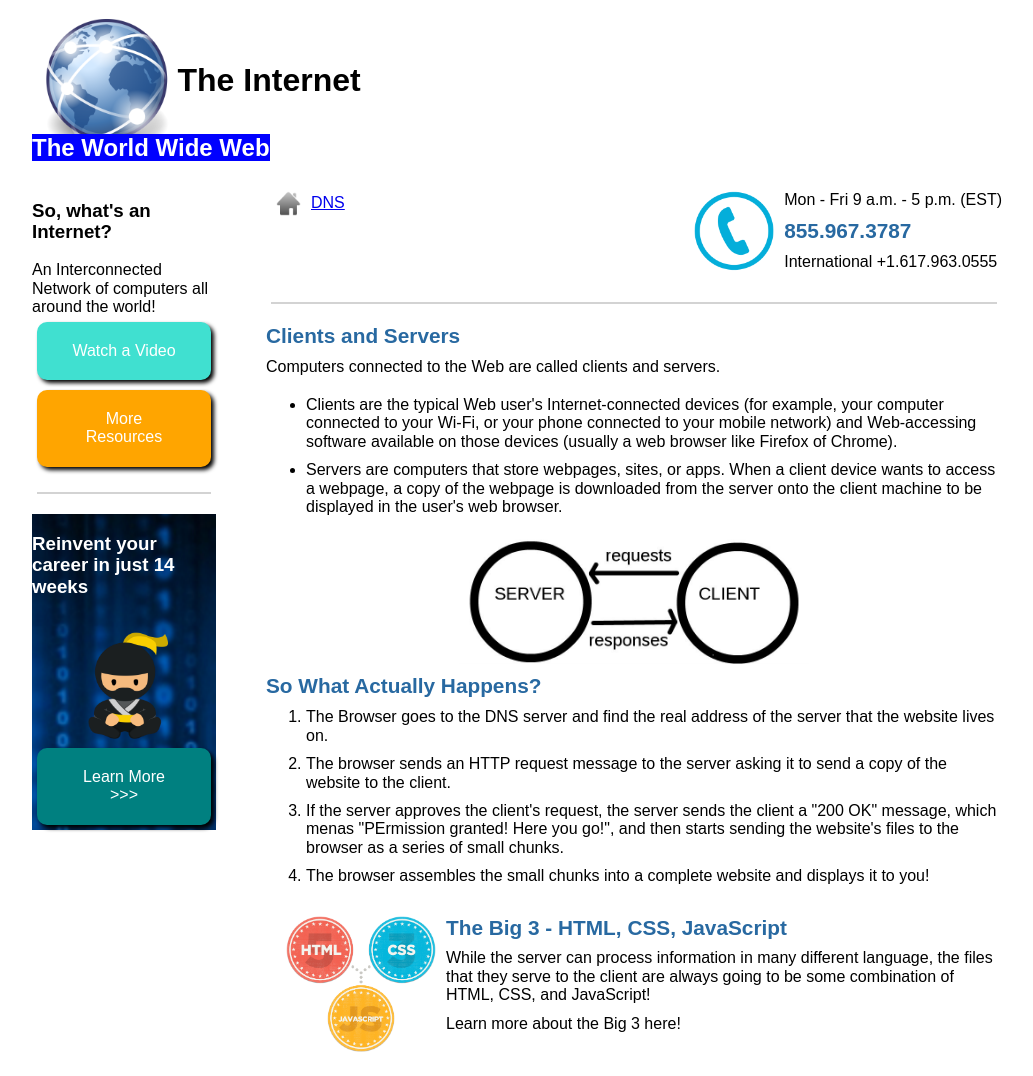
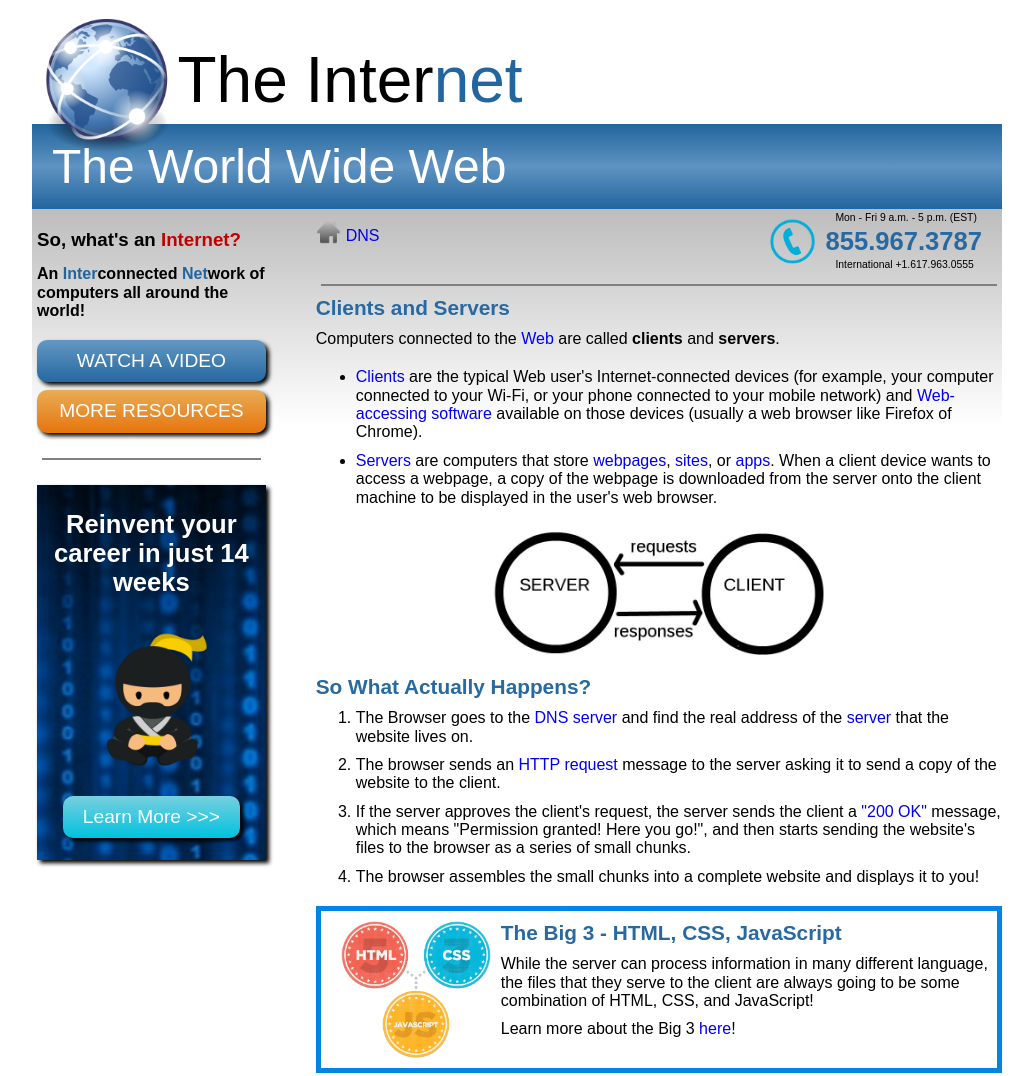
Before and after one commit to garrett-schmahl/project007.1-TheInternet, a plain HTML site: page index.html in a window 1280 px wide. Shown: the whole page, without its empty margins (123-1156 px from the left). Drawn offline with Linux system fonts and the light colour scheme.

Commit message:
finishing touches

```diff
--- a/css/style.css
+++ b/css/style.css
@@ -1,23 +1,20 @@
 /*global styles */
-/*margin editing done in normalize.css -gs*/
+/*see normalize.css -gs*/
 *{
   font-family: Arial, Helvetica, sans-serif;
-  /* outline-style: solid; /*TODO: add these to template*/
-  /* outline-width: 1px;
-  outline-color:red; */
 }
 hr{
   border-style:solid;
-  border-color:lightgray;
+  border-color:gray;
   border-width: 1px;
   width:auto;
-  margin:20px 5px;
+  margin:0px 5px;
 }
 /*body styles*/
 #container{
   min-height:500px;
   width:970px;
-  margin:auto;     /*TODO: add these to template*/
+  margin:auto;
 }
   #title_block{
     display:flex;
@@ -26,58 +23,92 @@ hr{
   }
     #title_block img{
       width:15%;
-      height:auto;
+      z-index: 5;
     }
     #title_block h1{
-      margin-right: 500px;
+      margin-right: 450px;
+      font-size:400%;
+      font-weight:500;
     }
-    #title_block h2{
-      background-color: blue;
+      #title_block h1 span{
+        color:#23659e;
+      }
+  #container h2{
+    background-image:linear-gradient(to top,#23659e, #5e93c2, #23659e);
     color:white;
-      margin-top:-20px;
+    margin-top:-30px;
+    padding: 15px 50% 15px 20px;
+    z-index: 3;
+    font-size:300%;
+    font-weight:500;
   }
   #main_block{
     display:flex;
     justify-content:space-evenly;
+    background-image:linear-gradient(to top, white, white, white, white, rgb(189, 189, 189));
   }
     #left_side_main{
       flex:1;
       display:flex;
       flex-direction: column;
+      margin-top:20px;
+      margin-bottom:10px;
+      padding-left:5px;
+    }
+      #left_side_main h3{
+        margin-bottom: 15px;
+      }
+        #left_side_main h3 span{
+          color:rgb(194, 0, 0);
+        }
+      #left_side_main h4{
+        margin-bottom: 20px;
+      }
+        #left_side_main h4 span{
+          color:#22659e;
         }
       #watch_video_button{
-        background-color: turquoise;
+        background-image:linear-gradient(to top,#2668a0,#6298c3);
+        margin-bottom:8px;
       }
       #more_resources_button{
-        background-color: orange;
+        background-image:linear-gradient(to top,#e6750e,#eaac55);
+        margin-bottom:25px;
       }
       #left_side_main a{
-        padding: 20px 30px;
+        padding: 10px 20px;
         border-radius: 10px;
         filter:drop-shadow(3px 3px 2px black);
         color:white;
         text-align:center;
         text-decoration:none;
-        margin:5px;
+        font-size:120%;
       }
         #ad_block{
           background:url("../img/ad_background.png") no-repeat left top;
           display:flex;
           flex-direction:column;
           align-items: center;
+          margin-top:25px;
+          min-height: 375px;
+          filter:drop-shadow(3px 3px 2px black);
         }
           #ad_block h3{
             color:white;
+            text-align: center;
+            font-size:160%;
+            margin-top:25px;
           }
           #ad_block img{
             width:50%;
           }
           #ad_block a{
-            background-color: teal;
+            margin-top: 25px;
+            background-image:linear-gradient(to top,#00c1df, #77d0df);
           }
 
     .right_side_main{
-      flex:4;
+      flex:3;
       display:flex;
       flex-direction:column;
       margin-left:50px;
@@ -86,21 +117,26 @@ hr{
         display:flex;
         justify-content: space-between;
       }
-        #phone_badge{
-          width:80px;
-          height:80px;
-          margin: auto 10px;
-        }
         #dns_container{
           flex:20;
           display:flex;
-          align-items: center;
+          align-items: flex-end;
           margin-bottom:auto;
         }
           #dns_container img{
             width:25px;
             height:25px;
-            margin: 10px 10px;
+          }
+          #dns_container a{
+            text-decoration: none;
+            padding-bottom:8px;
+            padding-left:5px;
+          }
+        #phone_badge{
+          width:45px;
+          height:45px;
+          margin: auto 10px;
+          padding-bottom: 10px;
         }
         #phone_card{
           display:flex;
@@ -108,10 +144,26 @@ hr{
           justify-content: flex-start;
           align-items: flex-start;
           align-content: flex-start;
+          margin:0px 20px 10px 0px;
+        }
+        #phone_card p{
+          margin:3px 0px 3px 10px;
+          font-size:65%;
+        }
+        #phone_card h1{
+          margin:0px;
+          font-size:160%;
         }
     .right_side_main h1{
       color:#2869a1;
       font-size: 130%;
+      margin-top:10px;
+    }
+    .right_side_main a{
+      text-decoration:none;
+    }
+    .right_side_main span{
+      font-weight: bold;
     }
     .right_side_main p,.right_side_main li{
       margin: 10px 0px;
@@ -123,8 +175,11 @@ hr{
     }
     #big_three_box{
       display:flex;
-      padding-top:10px;
+      margin-top: 10px;
       padding-left:20px;
+      border-style:solid;
+      border-width:5px;
+      border-color: #0085e0;
     }
       #big_three_box img{
         width:150px;
--- a/index.html
+++ b/index.html
@@ -12,15 +12,15 @@
   <div id="container">
     <div id="title_block">
       <img src="img/globe.png" alt="globe logo"></img>
-      <h1>The Internet</h1>
-      <h2>The World Wide Web</h2>
+      <h1>The Inter<span>net</span></h1>
     </div>
+    <h2>The World Wide Web</h2>
     <div id="main_block">
       <div id="left_side_main">
-        <h3>So, what's an Internet?</h3>
-        <p>An Interconnected Network of computers all around the world!</p>
-        <a href="#" id="watch_video_button">Watch a Video</a>
-        <a href="#" id="more_resources_button">More Resources</a>
+        <h3>So, what's an <span>Internet?</span></h3>
+        <h4>An <span>Inter</span>connected <span>Net</span>work of computers all around the world!</h4>
+        <a href="#" id="watch_video_button">WATCH A VIDEO</a>
+        <a href="#" id="more_resources_button">MORE RESOURCES</a>
         <hr>
         <div id="ad_block">
           <h3>Reinvent your career in just 14 weeks</h3>
@@ -28,7 +28,7 @@
           <a href="#">Learn More >>></a>
         </div>
       </div>
-       <div class="right_side_main">
+       <d class="right_side_main">
         <div class="right_side_header">
           <div id="dns_container">
             <img src="img/home.png" alt="home">
@@ -43,17 +43,17 @@
         </div>
         <hr>
         <h1>Clients and Servers</h1>
-        <p>Computers connected to the Web are called clients and servers.</p>
+        <p>Computers connected to the <a href=#>Web</a> are called <span>clients</span> and <span>servers</span>.</p>
         <ul>
-          <li>Clients are the typical Web user's Internet-connected devices (for example, your computer connected to your Wi-Fi, or your phone connected to your mobile network) and Web-accessing software available on those devices (usually a web browser like Firefox of Chrome).</li>
-          <li>Servers are computers that store webpages, sites, or apps. When a client device wants to access a webpage, a copy of the webpage is downloaded from the server onto the client machine to be displayed in the user's web browser.</li>
+          <li><a href=#>Clients</a> are the typical Web user's Internet-connected devices (for example, your computer connected to your Wi-Fi, or your phone connected to your mobile network) and <a href=#>Web-accessing software</a> available on those devices (usually a web browser like Firefox of Chrome).</li>
+          <li><a href=#>Servers</a> are computers that store <a href=#>webpages</a>, <a href=#>sites</a>, or <a href=#>apps</a>. When a client device wants to access a webpage, a copy of the webpage is downloaded from the server onto the client machine to be displayed in the user's web browser.</li>
         </ul>
         <img src="img/client_server.jpg" alt="client requests, server responds">
         <h1>So What Actually Happens?</h1>
         <ol>
-          <li>The Browser goes to the DNS server and find the real address of the server that the website lives on.</li>
-          <li>The browser sends an HTTP request message to the server asking it to send a copy of the website to the client.</li>
-          <li>If the server approves the client's request, the server sends the client a "200 OK" message, which menas "PErmission granted! Here you go!", and then starts sending the website's files to the browser as a series of small chunks.</li>
+          <li>The Browser goes to the <a href=#>DNS server</a> and find the real address of the <a href=#>server</a> that the website lives on.</li>
+          <li>The browser sends an <a href=#>HTTP request</a> message to the server asking it to send a copy of the website to the client.</li>
+          <li>If the server approves the client's request, the server sends the client a <a href=#>"200 OK"</a> message, which means "Permission granted! Here you go!", and then starts sending the website's files to the browser as a series of small chunks.</li>
           <li>The browser assembles the small chunks into a complete website and displays it to you!</li>
         </ol>
         <div id="big_three_box">
@@ -61,7 +61,7 @@
           <div>
           <h1>The Big 3 - HTML, CSS, JavaScript</h1>
           <p>While the server can process information in many different language, the files that they serve to the client are always going to be some combination of HTML, CSS, and JavaScript!</p>
-          <p>Learn more about the Big 3 here!</p>
+          <p>Learn more about the Big 3 <a href=#>here</a>!</p>
           </div>
         </div>
       </div>
```
Also changed, not shown: css/normalize.css. Lines whose indentation alone changed are shown as unchanged.
